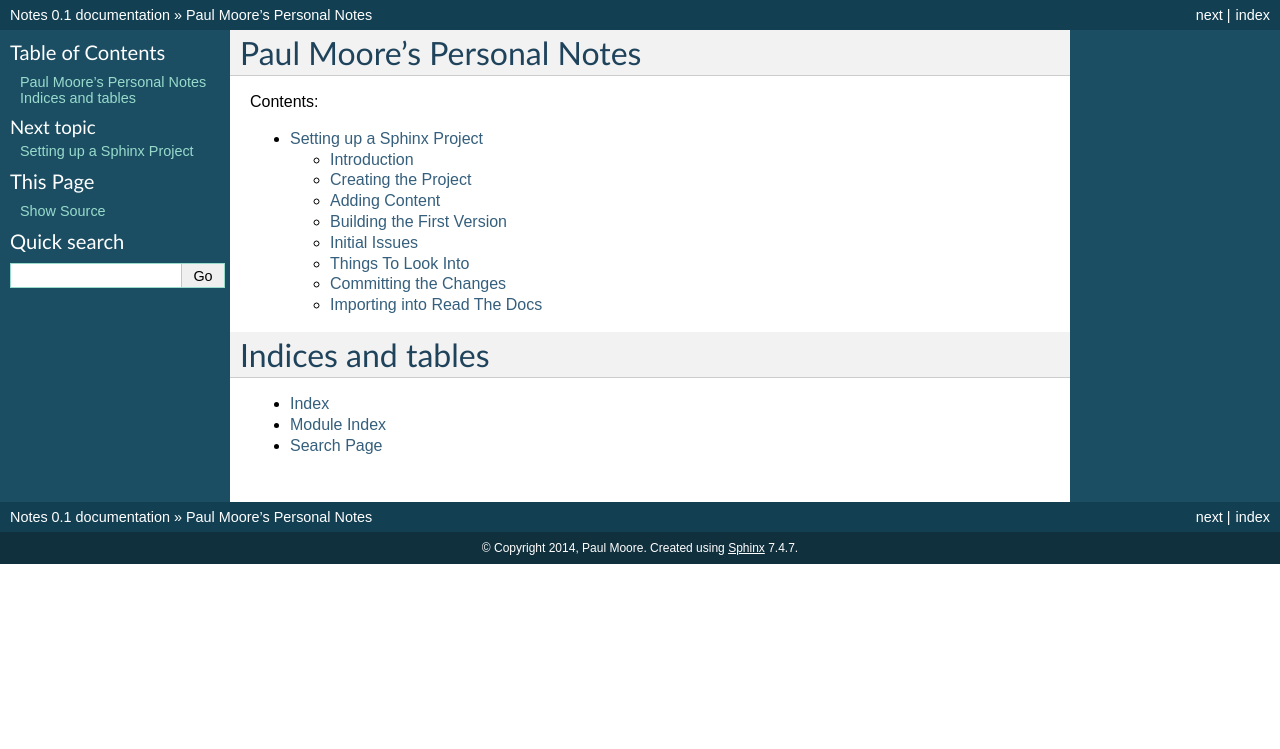
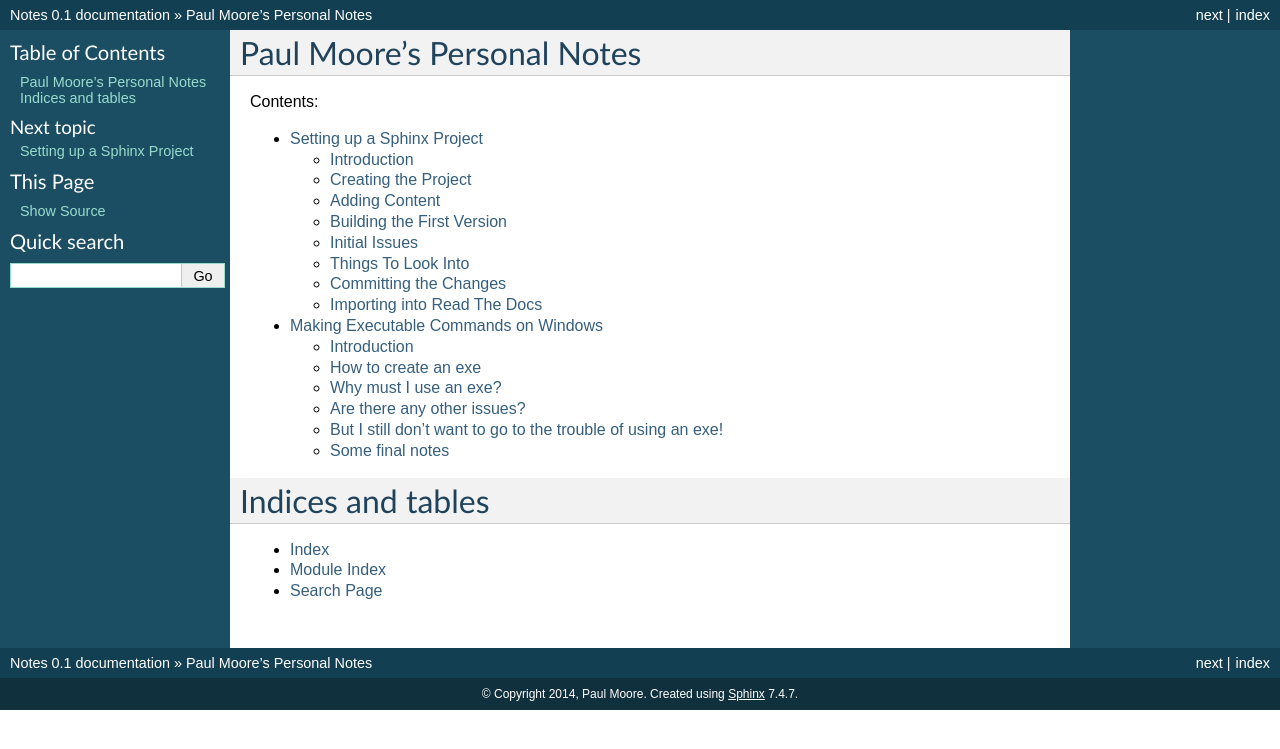
Before and after one commit to pfmoore/notes, a Sphinx documentation site: the page built from docs/index.rst, in a window 1280 px wide. Shown: the top 749 px of the page. Built offline with Sphinx 7.4.7, drawn with Linux system fonts in a browser that asks for light colours; some of the changed lines change nothing that is shown.

Commit message:
Add a document on executable wrappers on Windows

```diff
--- a/docs/index.rst
+++ b/docs/index.rst
@@ -12,6 +12,7 @@
    :maxdepth: 2
 
    sphinx
+   wrappers
 
 
 
--- /dev/null
+++ b/docs/wrappers.rst
@@ -0,0 +1,142 @@
+Making Executable Commands on Windows
+=====================================
+
+Introduction
+------------
+
+The user interface for any program starts with the command you use to
+execute it. For example, to start Python, you run the command ``python``.
+But it's not as simple as that - the operating system needs to work out
+what code to run, based on that command, and that's where the complications
+start.
+
+Because things are complicated, I'll give the punchline here. If you don't
+want to read the gory details, feel free to just follow this advice. But if
+you feel yourself thinking "but what about..." or "surely...", then please
+*read the rest of this article*. You're probably wrong! There are a *lot* of
+solutions out there that work 99% of the time - but that 1% can make life
+really awkward for your users.
+
+So, the advice:
+
+.. note::
+   Always create an ``exe`` file to run your main program.
+
+
+How to create an exe
+--------------------
+
+The biggest reason people don't want to create an ``exe`` file for their
+program is that it's hard. You really need a C compiler to build exes, and
+most Windows users don't have that. Also, editing ``exe`` files means
+editing the source and rebuilding. Not simple, especially compared to
+a quick edit of your Python script (or whatever).
+
+But typically, programming environments offer a means of building an
+executable to "wrap" scripts. For Python, you can define setuptools
+`entry points`_ in your ``setup.py`` script, and these will be converted
+into ``exe`` files when you install your application.
+
+For a more general solution, I'm in the process of developing `Shimmy`_, an
+application to build executable "Shims" which can run any command you want.
+It's a work in progress, but it is usable as it stands.
+
+.. _entry points: https://pythonhosted.org/setuptools/setuptools.html#automatic-script-creation
+.. _Shimmy: https://github.com/pfmoore/shimmy
+
+Why must I use an exe?
+----------------------
+
+OK, so onto the meat of this article. Why do you *have* to use an executable?
+The simple answer is that the Windows kernel treats ``exe`` files specially.
+No other format of file is handled as a first-class citizen. There are lots
+of APIs that deal with other forms of "executable", but they all end up needing
+an ``exe`` in the end.
+
+The fundamental Windows API for creating a new process is ``CreateProcess``. It
+takes the filename of an executable, a command line[1]_, and a few other
+parameters that don't really matter here. The filename can be omitted, if so
+the command line is parsed for the first token, which is treated as the
+filename.
+
+The `documentation`_ for ``CreateProcess`` explains the details, but in essence
+Windows only looks for files with the extension ``.exe`` when searching for a
+command. You can specify the exact filename of the command, in which case you
+can put any extension you like. But if you do, Windows will tell you the file
+is not a valid Windows executable. So don't do that.
+
+There's one exception - if you specify a Windows Batch file (``.bat`` or
+``.cmd`` extension), Windows appears to run it successfully. But this isn't
+documented - indeed, the documentation explicitly says
+
+    To run a batch file, you must start the command interpreter;
+    set lpApplicationName to cmd.exe and set lpCommandLine to the
+    following arguments: /c plus the name of the batch file.
+
+So not only is specifying a ``.bat`` file undocumented, it's actually
+documented that you should use a *different* method of handling that case.
+It works, but it's probably going to bite you at some stage. And anyway,
+the search process doesn't try a ``.bat`` extension, so your users have to
+explicitly include the extension when running your command, which probably
+isn't what you want (and definitely isn't a portable approach).
+
+.. _documentation: https://msdn.microsoft.com/en-us/library/windows/desktop/ms682425%28v=vs.85%29.aspx
+
+Are there any other issues?
+---------------------------
+
+If that wasn't enough to make the point, here are some other issues commonly
+seen when using alternatives to ``exe`` wrappers:
+
+1. If you use a ``.bat`` file, you cannot call the command from another batch
+   file. Calling one batch file from another transfers control (a "goto" rather
+   than a subroutine call), which causes your original batch file to appear
+   to terminate unexpectedly with no error. You have to use the "CALL" batch
+   file command to call one batch file from another. And you (or one of your
+   users) will probably forget...
+2. If you interrupt a batch file with Ctrl-C you get the dreadful "Terminate
+   batch job (Y/N)?" prompt. This doesn't always happen, but do you really
+   want your users to see that?
+3. If you use a ``.py`` file (or similar) and rely on ``PATHEXT`` to make the
+   shell know your file is executable, it will work fine in a command shell
+   (cmd or powershell) but will fail when someone tries to call your command
+   from ``subprocess.Popen``, or task scheduler, or any other means that uses
+   ``CreateProcess`` directly.
+
+But I still don't want to go to the trouble of using an exe!
+------------------------------------------------------------
+
+Well, honestly, that's fine. If it's a script for your own use, or maybe for
+your project, team, or company, then go for it. As long as you understand the
+limitations, using ``PATHEXT`` to make ``.py`` files executable is a fine
+solution. And some people even think ``.bat`` files are a pretty neat thing ;-)
+
+But be very careful before distributing your code to the wider world. Someone
+out there will need to use it in a context where nothing but an ``exe``
+suffices. And they'll blame you. You can point them to workarounds like Shimmy
+(mentioned above) but why not just provide something robust in the first place?
+
+Some final notes
+----------------
+
+This article has been pretty hard-line. Sorry for that, but I've spent a lot
+of time debating this issue on various mailing lists, and I started as one
+of the people arguing against needing ``exe`` files. I was persuaded by many
+people coming up with examples of issues with basically every solution I
+proposed. So the advice here is pretty well battle-tested.
+
+In the Python world, the issue of executable scripts was a huge topic of debate
+in the early days of disturtils. Even when setuptools introduced the idea of
+console entry points, it wasn't universally accepted at first. So plenty of
+older projects still use other solutions (the ``scripts`` argument in
+distutils' ``setup()`` function). Don't hate them for it - often such projects
+were spending time maintaining Windows batch files when they didn't use Windows
+themselves, for which they should be commended - but feel free to suggest to
+them that it's probably time that they moved over to setuptools entry points.
+
+.. rubric:: Footnotes
+
+.. [1] Unix programmers take note, ``CreateProcess`` does *not* take a list of
+       arguments, and much of the fun in cross-platform handling of
+       subprocesses comes from hiding this fundamental difference between the
+       two operating systems.
```
